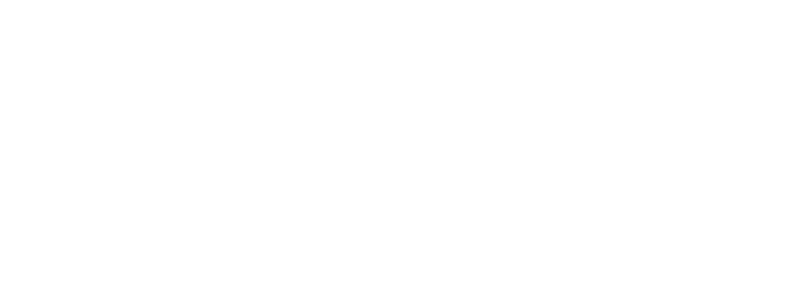
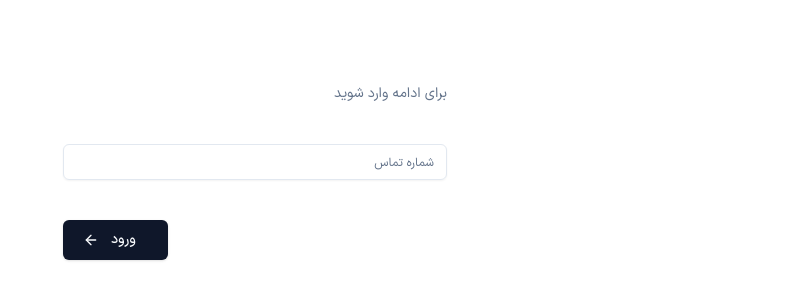
Before and after one commit to rezarahem/rahem, a Next.js app: page /login in a window 1280 px wide. Shown: the part 228-528 px from the top of the page, without its empty margins (489-1280 px from the left). Built offline with nearby package versions, Linux system fonts and the light colour scheme.

Commit message:
login form

```diff
--- /dev/null
+++ b/app/(auth)/login/login-form.tsx
@@ -0,0 +1,84 @@
+'use client';
+
+import { Button } from '@/components/ui/button';
+import { Input } from '@/components/ui/input';
+import { PhoneNumberSchema } from '@/zod/phone-number';
+import { ArrowLeft } from 'lucide-react';
+
+import { use, useState } from 'react';
+
+const LoginForm = () => {
+  const [toast, setToast] = useState('');
+  const [phoneNumber, setPhoneNumber] = useState('');
+  const [otpNumber, setOtpNumber] = useState('');
+  const [activeTemp, setActiveTemp] = useState<'phoneNumber' | 'otpNumber'>(
+    'phoneNumber',
+  );
+
+  const onSubmitPhoneNumber = () => {
+    const validatedField = PhoneNumberSchema.safeParse(phoneNumber);
+
+    if (!validatedField.success) {
+      setToast(validatedField.error.errors[0].message);
+    }
+
+    if (validatedField.success) {
+      // call sms api
+    }
+  };
+
+  const loginInput = () => {
+    switch (activeTemp) {
+      case 'phoneNumber':
+        return (
+          <Input
+            value={phoneNumber}
+            onChange={(e) => {
+              setToast('');
+              setPhoneNumber(e.target.value);
+            }}
+            className='ss02 w-full placeholder:text-xs'
+            placeholder='شماره تماس'
+          />
+        );
+        break;
+
+      case 'otpNumber':
+        return (
+          <Input
+            value={otpNumber}
+            onChange={(e) => {
+              setOtpNumber(e.target.value);
+            }}
+            className='ss02 w-full placeholder:text-xs'
+            placeholder='کد یک بار مصرف'
+          />
+        );
+        break;
+    }
+  };
+
+  return (
+    <div className='w-full space-y-4 p-5'>
+      <div className='relative mx-auto max-w-96'>
+        <p className='mb-10 text-sm text-muted-foreground'>
+          برای ادامه وارد شوید
+        </p>
+        <span className='absolute right-[3px] top-10 text-xs text-destructive'>
+          {toast}
+        </span>
+        {loginInput()}
+        <Button
+          onClick={onSubmitPhoneNumber}
+          size='lg'
+          className='mr-auto mt-10 flex'
+        >
+          ورود
+          <ArrowLeft className='size-4 -translate-x-3' />
+        </Button>
+      </div>
+    </div>
+  );
+};
+
+export default LoginForm;
--- a/app/(auth)/login/page.tsx
+++ b/app/(auth)/login/page.tsx
@@ -1,5 +1,12 @@
+import LoginForm from './login-form';
+
+
 const LoginPage = () => {
-  return <div>login</div>;
+  return (
+    <div className='flex h-dvh items-center justify-center'>
+      <LoginForm />
+    </div>
+  );
 };
 
 export default LoginPage;
--- a/package.json
+++ b/package.json
@@ -16,6 +16,7 @@
     "class-variance-authority": "^0.7.0",
     "clsx": "^2.1.1",
     "drizzle-orm": "^0.32.1",
+    "lucide-react": "^0.417.0",
     "next": "14.2.5",
     "pg": "^8.12.0",
     "prettier-plugin-tailwindcss": "^0.6.5",
--- a/tailwind.config.ts
+++ b/tailwind.config.ts
@@ -83,10 +83,15 @@ const config = {
           from: { height: 'var(--radix-accordion-content-height)' },
           to: { height: '0' },
         },
+        'caret-blink': {
+          '0%,70%,100%': { opacity: '1' },
+          '20%,50%': { opacity: '0' },
+        },
       },
       animation: {
         'accordion-down': 'accordion-down 0.2s ease-out',
         'accordion-up': 'accordion-up 0.2s ease-out',
+        'caret-blink': 'caret-blink 1.25s ease-out infinite',
       },
     },
   },
--- /dev/null
+++ b/zod/phone-number.ts
@@ -0,0 +1,11 @@
+import * as z from 'zod';
+
+export const PhoneNumberSchema = z.string().regex(/^09\d{9}$/, {
+  message: 'شماره همراه باید ۱۱ عدد باشد و با ۰۹ شروع شود',
+});
+
+export const OtpSchema = z.object({
+  otp: z.string().regex(/^\d{5}$/, {
+    message: 'کد تایید باید ۵ عدد باشد',
+  }),
+});
--- a/zod/zod.ts
+++ b/zod/zod.ts
@@ -1 +1 @@
-export { default as LoginSchema } from './login';
+export { PhoneNumberSchema, OtpSchema } from './phone-number';
```
Also changed, not shown: zod/login.ts (deleted, +0 -7 lines), 1 other file (tests, documents, lock files or other folders).
